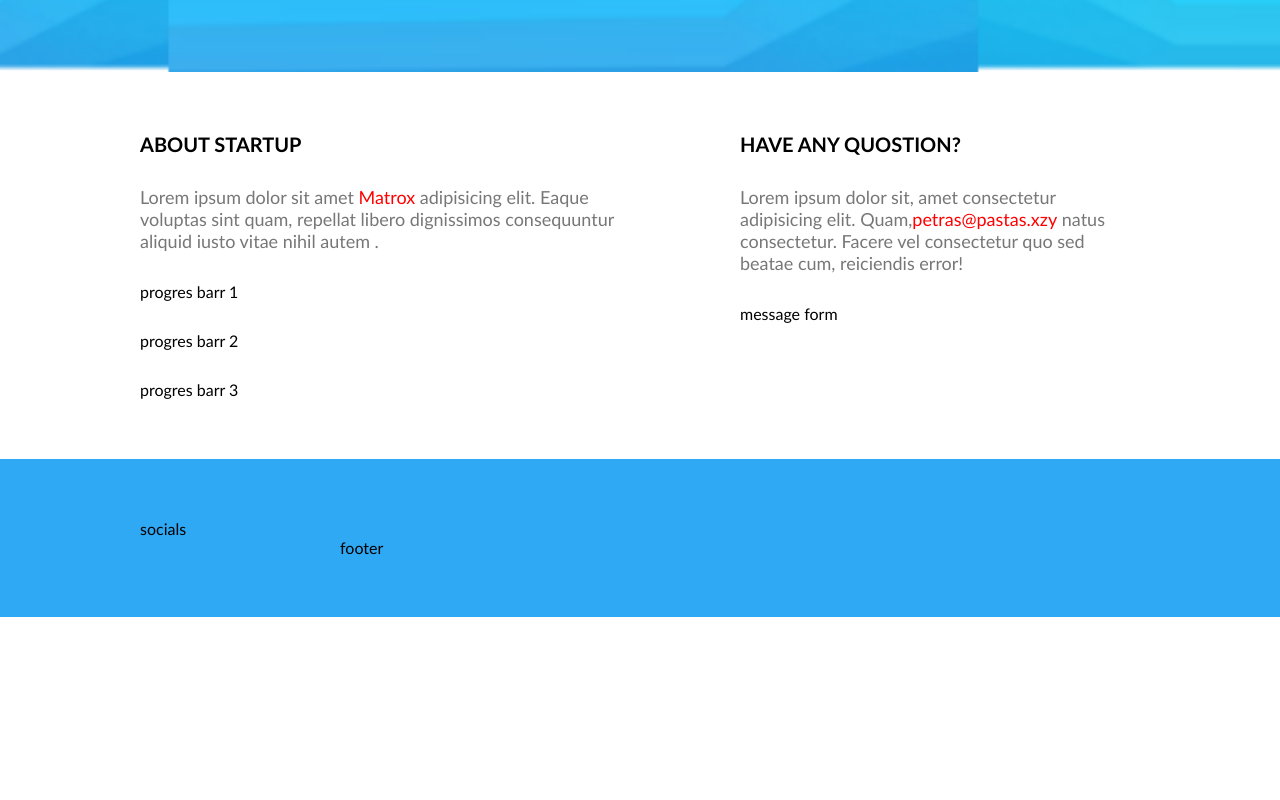
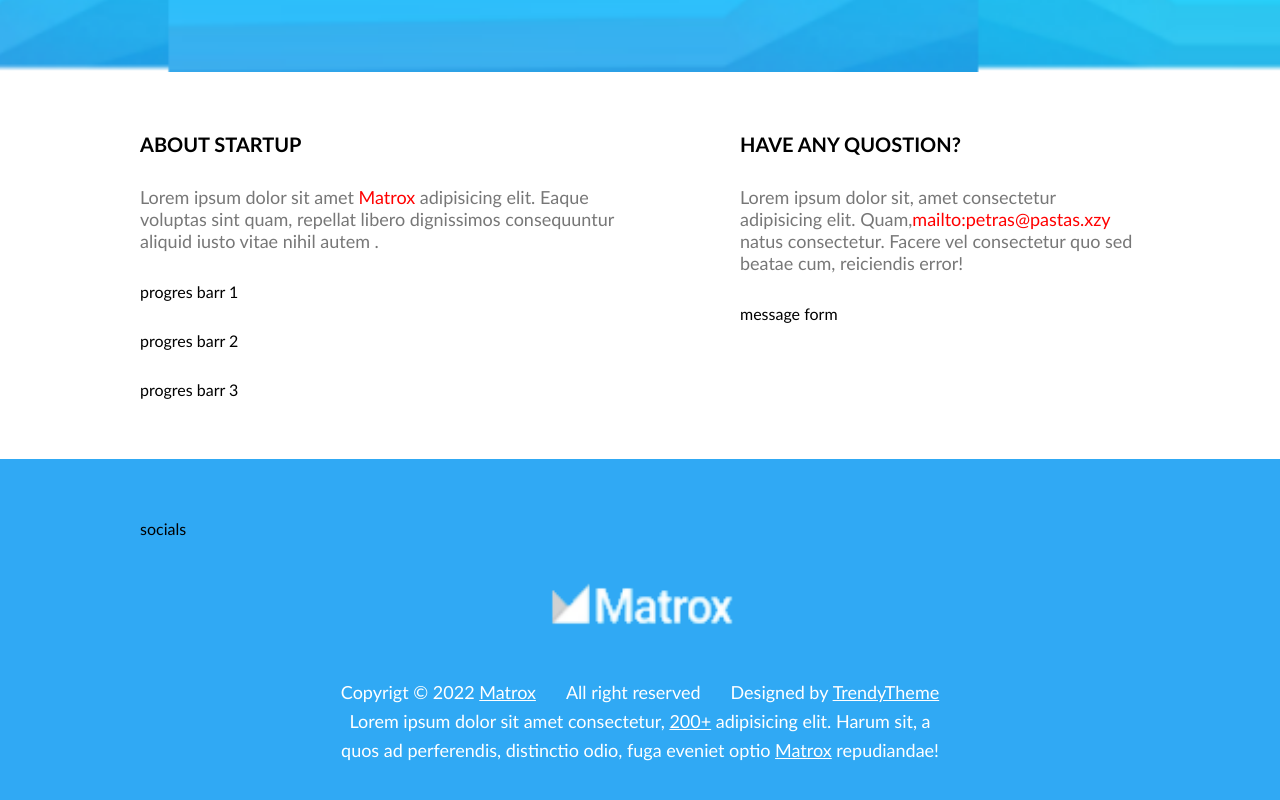
Before and after one commit to AndriusMart/8-coming-soon, a website: page index.html in a window 1280 px wide. Shown: the part 728-1528 px from the top of the page. Before the commit the page ends 1345 px from the top, so only its background shows below. Drawn offline with Linux system fonts and the light colour scheme.

Commit message:
footer style

```diff
--- a/css/pages/home.css
+++ b/css/pages/home.css
@@ -72,14 +72,31 @@ section.bg-main {
 .section-description > a:hover{
     text-decoration: underline;
 }
+/* MAIN - end */
+
+/* FOOTER - start */
+.footer-bottom{
+    display: flex;
+    flex-direction: column;
+    text-align: center;
+    color: #fff;
+    font-size: 18px;
+    line-height: 1.6;
+}
+.footer-bottom > .futeriukai{
+    display: flex;
+    justify-content: center;
+    gap: 30px;
+}
+.footer-bottom > .logo{
+    height: 60px;
+    margin: 40px 0;
+
+}
+.footer-bottom a{
+    color: #fff;
+}
 
 
 
-
-
-
-
-/* MAIN - end */
-
-/* FOOTER - start */
 /* FOOTER - end */
--- a/index.html
+++ b/index.html
@@ -48,7 +48,7 @@
             </div>
             <div class="column right-column">
                 <h2 class="section-title">have any quostion?</h2>
-                <p class="section-description">Lorem ipsum dolor sit, amet consectetur adipisicing elit. Quam,<a href="#">petras@pastas.xzy</a> natus consectetur. Facere vel consectetur quo sed beatae cum, reiciendis error!</p>
+                <p class="section-description">Lorem ipsum dolor sit, amet consectetur adipisicing elit. Quam,<a href="mailto:petras@pastas.xzy">mailto:petras@pastas.xzy</a> natus consectetur. Facere vel consectetur quo sed beatae cum, reiciendis error!</p>
                 <form>
                     message form
                 </form>
@@ -60,8 +60,14 @@
         <div class="row">
             socials
         </div>
-        <div class="row-short">
-            footer
+        <div class="row-short footer-bottom">
+            <img class="logo" src="./img/white-logo.png" alt="logo">
+            <div class="futeriukai">
+                <p>Copyrigt &copy; 2022 <a href="#">Matrox</a></p>
+                <p>All right reserved</p>
+                <p>Designed by <a href="#" target="_blank">TrendyTheme</a></p>
+            </div>
+            <p>Lorem ipsum dolor sit amet consectetur, <a href="#">200+</a> adipisicing elit. Harum sit, a quos ad perferendis, distinctio odio,  fuga eveniet optio <a href="#">Matrox</a> repudiandae!</p>
         </div>
     </footer>
 </body>
```
